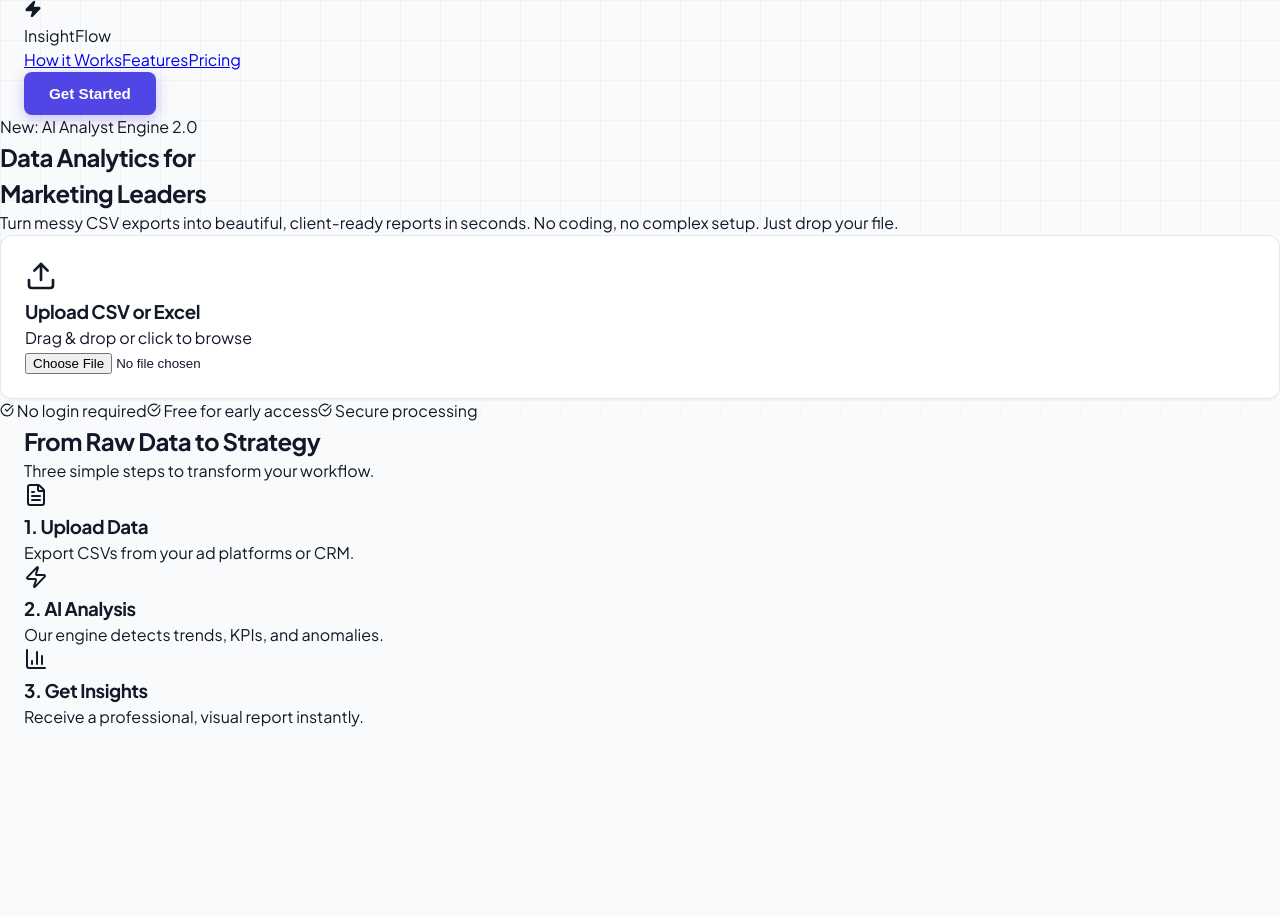
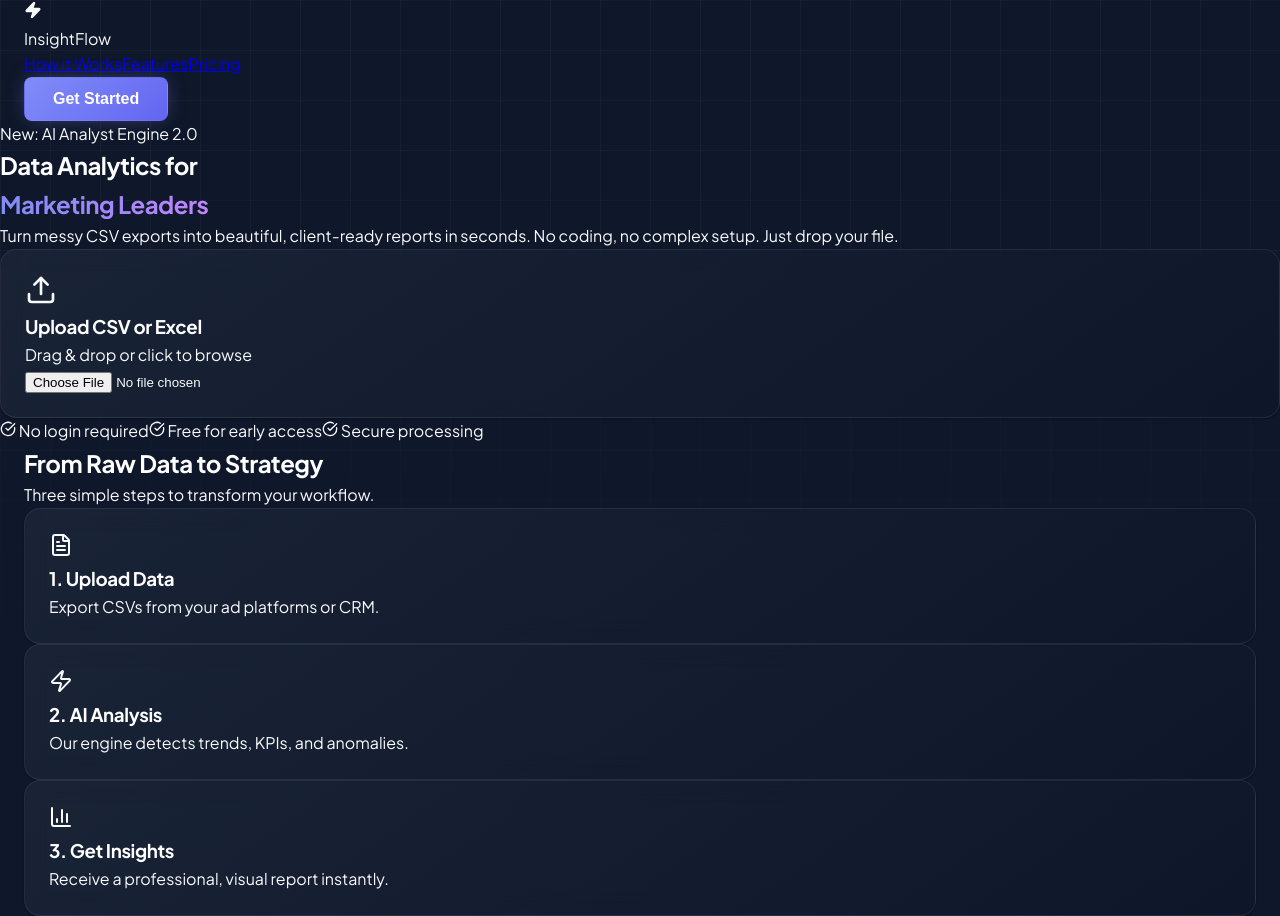
Before and after one commit to parthshinge/automatically-creates-beautiful-insightful-data-visualizations-from-raw-data-, a Next.js app: page / in a window 1280 px wide. Before the commit the page ends 800 px from the top, so only its background shows below. Built offline with nearby package versions, Linux system fonts and the light colour scheme.

Commit message:
UI Redesign: Friendly Dark Theme with Glassmorphism

```diff
--- a/app/globals.css
+++ b/app/globals.css
@@ -1,49 +1,44 @@
 @import url('https://fonts.googleapis.com/css2?family=Plus+Jakarta+Sans:wght@400;500;600;700&display=swap');
 
 :root {
-  /* Usage: Light Theme SaaS Palette */
-  --background: #f9fafb;
-  /* Gray 50 */
-  --surface: #ffffff;
-  --surface-highlight: #f3f4f6;
-  /* Gray 100 */
+  /* Usage: Friendly Dark & Glass Palette */
+  --background: #0f172a;
+  /* Slate 900 - Deep Charcoal */
+  --surface: rgba(30, 41, 59, 0.6);
+  /* Slate 800 with opacity */
+  --surface-highlight: rgba(51, 65, 85, 0.5);
+  /* Slate 700 with opacity */
+  --surface-border: rgba(148, 163, 184, 0.1);
 
-  --foreground: #111827;
-  /* Gray 900 */
-  --text-secondary: #4b5563;
-  /* Gray 600 */
-  --text-tertiary: #9ca3af;
-  /* Gray 400 */
+  --foreground: #f8fafc;
+  /* Slate 50 - Soft White */
+  --text-secondary: #94a3b8;
+  /* Slate 400 - Muted Blue-Gray */
+  --text-tertiary: #64748b;
+  /* Slate 500 */
 
-  --primary: #4f46e5;
-  /* Indigo 600 */
-  --primary-hover: #4338ca;
-  /* Indigo 700 */
-  --primary-light: #e0e7ff;
-  /* Indigo 100 */
+  --primary: #818cf8;
+  /* Indigo 400 */
+  --primary-hover: #6366f1;
+  /* Indigo 500 */
+  --primary-glow: rgba(129, 140, 248, 0.5);
 
-  --border: #e5e7eb;
-  /* Gray 200 */
-  --border-hover: #d1d5db;
-  /* Gray 300 */
+  --success: #34d399;
+  --success-bg: rgba(52, 211, 153, 0.1);
 
-  /* Success/Error */
-  --success: #10b981;
-  --success-bg: #d1fae5;
-  --error: #ef4444;
-  --error-bg: #fee2e2;
+  --border: rgba(255, 255, 255, 0.08);
+  --border-hover: rgba(255, 255, 255, 0.15);
 
-  /* Spacing & Radius */
+  /* Spacing */
   --radius-sm: 8px;
-  --radius-md: 12px;
+  --radius-md: 16px;
   --radius-lg: 24px;
   --container-width: 1280px;
 
   /* Shadows */
-  --shadow-sm: 0 1px 2px 0 rgba(0, 0, 0, 0.05);
-  --shadow-md: 0 4px 6px -1px rgba(0, 0, 0, 0.1), 0 2px 4px -1px rgba(0, 0, 0, 0.06);
-  --shadow-lg: 0 10px 15px -3px rgba(0, 0, 0, 0.1), 0 4px 6px -2px rgba(0, 0, 0, 0.05);
-  --shadow-primary: 0 4px 14px 0 rgba(79, 70, 229, 0.3);
+  --shadow-sm: 0 1px 2px 0 rgba(0, 0, 0, 0.3);
+  --shadow-lg: 0 10px 15px -3px rgba(0, 0, 0, 0.4);
+  --shadow-primary: 0 0 20px -5px var(--primary-glow);
 }
 
 * {
@@ -57,119 +52,135 @@ body {
   color: var(--foreground);
   font-family: 'Plus Jakarta Sans', system-ui, sans-serif;
   -webkit-font-smoothing: antialiased;
-  line-height: 1.5;
+  line-height: 1.6;
 }
 
-/* Typography Utilities */
+/* Typography */
 h1,
 h2,
 h3,
 h4 {
-  letter-spacing: -0.025em;
+  letter-spacing: -0.02em;
   font-weight: 700;
-  color: var(--foreground);
+  color: #fff;
 }
 
-/* Component Classes */
+/* Utilities */
 .container {
   max-width: var(--container-width);
   margin: 0 auto;
   padding: 0 24px;
 }
 
+/* Buttons */
 .btn {
   display: inline-flex;
   align-items: center;
   justify-content: center;
-  padding: 12px 24px;
+  padding: 12px 28px;
   border-radius: var(--radius-sm);
   font-weight: 600;
-  font-size: 0.95rem;
-  transition: all 0.2s ease;
+  font-size: 1rem;
+  transition: all 0.3s cubic-bezier(0.4, 0, 0.2, 1);
   cursor: pointer;
   border: 1px solid transparent;
 }
 
 .btn-primary {
-  background-color: var(--primary);
-  color: white;
+  background: linear-gradient(135deg, var(--primary) 0%, #6366f1 100%);
+  color: #fff;
   box-shadow: var(--shadow-primary);
+  border: 1px solid transparent;
 }
 
 .btn-primary:hover {
-  background-color: var(--primary-hover);
-  transform: translateY(-1px);
-  box-shadow: 0 6px 20px rgba(79, 70, 229, 0.4);
+  transform: translateY(-2px);
+  box-shadow: 0 8px 25px -5px var(--primary-glow);
+  filter: brightness(1.1);
 }
 
 .btn-secondary {
-  background-color: white;
+  background: rgba(255, 255, 255, 0.05);
   color: var(--foreground);
   border: 1px solid var(--border);
-  box-shadow: var(--shadow-sm);
+  backdrop-filter: blur(8px);
 }
 
 .btn-secondary:hover {
+  background: rgba(255, 255, 255, 0.1);
   border-color: var(--border-hover);
-  background-color: var(--surface-highlight);
 }
 
+/* Glass Cards */
 .card {
   background: var(--surface);
+  /* Fallback */
+  background: linear-gradient(145deg, rgba(30, 41, 59, 0.7) 0%, rgba(15, 23, 42, 0.6) 100%);
   border-radius: var(--radius-md);
   border: 1px solid var(--border);
   padding: 24px;
+  backdrop-filter: blur(12px);
+  -webkit-backdrop-filter: blur(12px);
   box-shadow: var(--shadow-sm);
-  transition: box-shadow 0.2s ease, transform 0.2s ease;
+  transition: all 0.3s ease;
 }
 
 .card:hover {
-  box-shadow: var(--shadow-md);
+  border-color: var(--border-hover);
+  box-shadow: var(--shadow-lg);
+  transform: translateY(-2px);
 }
 
+/* Inputs */
 .input-field {
   width: 100%;
   padding: 12px 16px;
   border-radius: var(--radius-sm);
   border: 1px solid var(--border);
-  background: var(--surface);
-  color: var(--foreground);
-  transition: border-color 0.2s;
+  background: rgba(0, 0, 0, 0.2);
+  color: #fff;
+  transition: all 0.2s;
   outline: none;
 }
 
 .input-field:focus {
   border-color: var(--primary);
-  box-shadow: 0 0 0 3px var(--primary-light);
+  background: rgba(0, 0, 0, 0.3);
+  box-shadow: 0 0 0 1px var(--primary);
 }
 
-/* Animations */
-.fade-in-up {
-  animation: fadeInUp 0.6s cubic-bezier(0.16, 1, 0.3, 1) forwards;
-  opacity: 0;
-  transform: translateY(20px);
+/* Text Gradients */
+.text-gradient {
+  background: linear-gradient(to right, #818cf8, #c084fc);
+  -webkit-background-clip: text;
+  background-clip: text;
+  -webkit-text-fill-color: transparent;
 }
 
-@keyframes fadeInUp {
-  to {
-    opacity: 1;
-    transform: translateY(0);
-  }
+/* Background Effects */
+.bg-glow {
+  position: absolute;
+  width: 600px;
+  height: 600px;
+  background: radial-gradient(circle, rgba(99, 102, 241, 0.15) 0%, transparent 70%);
+  border-radius: 50%;
+  pointer-events: none;
+  z-index: -1;
+  top: -200px;
+  left: 50%;
+  transform: translateX(-50%);
+  filter: blur(60px);
 }
 
-/* Utility Backgrounds */
 .bg-grid {
-  background-size: 40px 40px;
-  background-image: linear-gradient(to right, #e5e7eb 1px, transparent 1px),
-    linear-gradient(to bottom, #e5e7eb 1px, transparent 1px);
-  mask-image: linear-gradient(to bottom, black 40%, transparent 100%);
-  -webkit-mask-image: linear-gradient(to bottom, black 40%, transparent 100%);
-  opacity: 0.4;
-  position: absolute;
-  top: 0;
-  left: 0;
-  width: 100%;
-  height: 600px;
-  z-index: -1;
+  background-size: 50px 50px;
+  background-image:
+    linear-gradient(to right, rgba(255, 255, 255, 0.03) 1px, transparent 1px),
+    linear-gradient(to bottom, rgba(255, 255, 255, 0.03) 1px, transparent 1px);
+  mask-image: linear-gradient(to bottom, black 20%, transparent 90%);
+  -webkit-mask-image: linear-gradient(to bottom, black 20%, transparent 90%);
+  position: fixed;
+  inset: 0;
+  z-index: -2;
   pointer-events: none;
 }
--- a/app/page.tsx
+++ b/app/page.tsx
@@ -94,24 +94,24 @@ export default function Home() {
               New: AI Analyst Engine 2.0
             </div>
 
-            <h1 className="text-5xl md:text-6xl font-extrabold tracking-tight mb-6 text-[var(--foreground)]">
+            <h1 className="text-5xl md:text-7xl font-extrabold tracking-tight mb-8 text-white leading-tight">
               Data Analytics for <br />
-              <span className="text-transparent bg-clip-text bg-gradient-to-r from-indigo-600 to-violet-600">Marketing Leaders</span>
+              <span className="text-gradient">Marketing Leaders</span>
             </h1>
 
-            <p className="text-xl text-[var(--text-secondary)] mb-10 max-w-2xl mx-auto leading-relaxed">
+            <p className="text-xl text-[var(--text-secondary)] mb-12 max-w-2xl mx-auto leading-relaxed">
               Turn messy CSV exports into beautiful, client-ready reports in seconds. No coding, no complex setup. Just drop your file.
             </p>
 
             {/* Upload Card */}
-            <div className="card max-w-xl mx-auto mb-8 hover:border-indigo-300 transition-colors cursor-pointer group" onClick={triggerUpload}>
-              <div className="border-2 border-dashed border-[var(--border)] rounded-xl p-8 bg-[var(--surface-highlight)] group-hover:bg-indigo-50/50 group-hover:border-indigo-300 transition-all flex flex-col items-center justify-center gap-4">
-                <div className="w-16 h-16 rounded-full bg-white shadow-sm flex items-center justify-center text-indigo-600 mb-2">
+            <div className="card max-w-xl mx-auto mb-10 group cursor-pointer border-dashed border-2 border-[var(--border)] hover:border-indigo-500/50 bg-[var(--surface-highlight)]" onClick={triggerUpload}>
+              <div className="p-8 flex flex-col items-center justify-center gap-4">
+                <div className="w-16 h-16 rounded-full bg-indigo-500/10 flex items-center justify-center text-indigo-400 mb-2 group-hover:scale-110 transition-transform">
                   <Upload size={32} />
                 </div>
                 <div>
-                  <h3 className="text-lg font-semibold text-[var(--foreground)]">Upload CSV or Excel</h3>
-                  <p className="text-[var(--text-secondary)] text-sm mt-1">Drag & drop or click to browse</p>
+                  <h3 className="text-lg font-semibold text-white">Upload CSV or Excel</h3>
+                  <p className="text-[var(--text-tertiary)] text-sm mt-1">Drag & drop or click to browse</p>
                 </div>
                 <input
                   type="file"
@@ -123,17 +123,17 @@ export default function Home() {
               </div>
             </div>
 
-            <div className="flex items-center justify-center gap-6 text-sm text-[var(--text-tertiary)]">
-              <span className="flex items-center gap-1"><CheckCircle size={14} /> No login required</span>
-              <span className="flex items-center gap-1"><CheckCircle size={14} /> Free for early access</span>
-              <span className="flex items-center gap-1"><CheckCircle size={14} /> Secure processing</span>
+            <div className="flex flex-wrap items-center justify-center gap-x-8 gap-y-4 text-sm text-[var(--text-tertiary)]">
+              <span className="flex items-center gap-2"><CheckCircle size={16} className="text-emerald-400" /> No login required</span>
+              <span className="flex items-center gap-2"><CheckCircle size={16} className="text-emerald-400" /> Free for early access</span>
+              <span className="flex items-center gap-2"><CheckCircle size={16} className="text-emerald-400" /> Secure processing</span>
             </div>
 
           </motion.div>
         </section>
 
         {/* How It Works */}
-        <section className="py-20 bg-white border-t border-[var(--border)]">
+        <section className="py-24 border-t border-[var(--border)] relative bg-[var(--background)]">
           <div className="container">
             <div className="text-center mb-16">
               <h2 className="text-3xl font-bold mb-4">From Raw Data to Strategy</h2>
@@ -146,11 +146,11 @@ export default function Home() {
                 { icon: <Zap size={24} />, title: "2. AI Analysis", desc: "Our engine detects trends, KPIs, and anomalies." },
                 { icon: <BarChart3 size={24} />, title: "3. Get Insights", desc: "Receive a professional, visual report instantly." }
               ].map((step, i) => (
-                <div key={i} className="flex flex-col items-center text-center">
-                  <div className="w-12 h-12 rounded-xl bg-indigo-50 text-indigo-600 flex items-center justify-center mb-4">
+                <div key={i} className="card flex flex-col items-center text-center p-8 bg-[var(--surface)]">
+                  <div className="w-12 h-12 rounded-xl bg-indigo-500/10 text-indigo-400 flex items-center justify-center mb-6 border border-indigo-500/20">
                     {step.icon}
                   </div>
-                  <h3 className="text-lg font-semibold mb-2">{step.title}</h3>
+                  <h3 className="text-lg font-semibold mb-3 text-white">{step.title}</h3>
                   <p className="text-[var(--text-secondary)] leading-relaxed">{step.desc}</p>
                 </div>
               ))}
@@ -165,11 +165,15 @@ export default function Home() {
               initial={{ opacity: 0 }}
               animate={{ opacity: 1 }}
               exit={{ opacity: 0 }}
-              className="fixed inset-0 bg-white/90 backdrop-blur-sm z-50 flex items-center justify-center"
+              className="fixed inset-0 bg-[#0f172a]/90 backdrop-blur-md z-50 flex items-center justify-center"
             >
               <div className="text-center">
-                <div className="w-16 h-16 border-4 border-indigo-100 border-t-indigo-600 rounded-full animate-spin mx-auto mb-6"></div>
-                <h3 className="text-2xl font-bold text-[var(--foreground)] mb-2">Analyzing Data</h3>
+                <div className="relative w-20 h-20 mx-auto mb-8">
+                  <div className="absolute inset-0 border-4 border-indigo-500/30 rounded-full"></div>
+                  <div className="absolute inset-0 border-4 border-indigo-500 border-t-transparent rounded-full animate-spin"></div>
+                  <Zap className="absolute inset-0 m-auto text-indigo-400 animate-pulse" size={24} />
+                </div>
+                <h3 className="text-2xl font-bold text-white mb-2">Analyzing Data</h3>
                 <p className="text-[var(--text-secondary)] animate-pulse">{loadingStep}</p>
               </div>
             </motion.div>
@@ -184,14 +188,16 @@ export default function Home() {
   // --------------------------------------------------------------------------
   return (
     <div className="min-h-screen w-full bg-[var(--background)] pb-20">
-      <nav className="bg-white border-b border-[var(--border)] sticky top-0 z-40">
+      <div className="bg-grid" />
+
+      <nav className="border-b border-[var(--border)] bg-[var(--background)]/80 backdrop-blur-xl sticky top-0 z-40">
         <div className="container h-16 flex justify-between items-center">
           <div className="flex items-center gap-3">
-            <div className="w-8 h-8 bg-indigo-600 rounded-lg flex items-center justify-center text-white">
+            <div className="w-8 h-8 bg-indigo-500/20 border border-indigo-500/30 rounded-lg flex items-center justify-center text-indigo-400">
               <TrendingUp size={18} />
             </div>
             <div>
-              <h1 className="font-bold text-lg leading-tight">InsightFlow Report</h1>
+              <h1 className="font-bold text-lg leading-tight text-white">InsightFlow Report</h1>
               <p className="text-xs text-[var(--text-secondary)]">Generated {new Date().toLocaleDateString()}</p>
             </div>
           </div>
@@ -233,15 +239,15 @@ export default function Home() {
             >
               <div className="flex justify-between items-start mb-6">
                 <div>
-                  <h3 className="text-lg font-bold text-[var(--foreground)] mb-1">
+                  <h3 className="text-lg font-bold text-white mb-1">
                     {chart.title}
                   </h3>
                   <p className="text-sm text-[var(--text-secondary)]">{chart.description}</p>
                 </div>
-                <div className="p-2 rounded-lg bg-gray-50 border border-gray-100">
-                  {chart.type === 'area' ? <Activity size={18} className="text-indigo-500" /> :
-                    chart.type === 'pie' ? <PieIcon size={18} className="text-pink-500" /> :
-                      <BarChart3 size={18} className="text-violet-500" />}
+                <div className="p-2 rounded-lg bg-white/5 border border-white/10 text-gray-300">
+                  {chart.type === 'area' ? <Activity size={18} /> :
+                    chart.type === 'pie' ? <PieIcon size={18} /> :
+                      <BarChart3 size={18} />}
                 </div>
               </div>
 
@@ -257,28 +263,27 @@ export default function Home() {
           initial={{ opacity: 0, y: 20 }}
           animate={{ opacity: 1, y: 0 }}
           transition={{ delay: 0.3 }}
-          className="card border-l-4 border-l-indigo-500 bg-white"
+          className="card border-l-4 border-l-indigo-500"
         >
           <div className="flex items-center gap-3 mb-6 border-b border-[var(--border)] pb-4">
-            <div className="p-2 bg-indigo-50 rounded-lg text-indigo-600">
+            <div className="p-2 bg-indigo-500/20 rounded-lg text-indigo-400">
               <Zap size={20} />
             </div>
             <div>
-              <h2 className="text-lg font-bold">Strategic Insights</h2>
+              <h2 className="text-lg font-bold text-white">Strategic Insights</h2>
               <p className="text-sm text-[var(--text-secondary)]">AI-generated observations based on your data patterns.</p>
             </div>
           </div>
 
           <div className="grid md:grid-cols-2 gap-6">
             {result.insights.map((insight, i) => (
-              <div key={i} className="flex gap-4 items-start p-4 rounded-xl hover:bg-[var(--surface-highlight)] transition-colors">
-                <div className="flex-shrink-0 w-8 h-8 rounded-full bg-indigo-100 text-indigo-600 flex items-center justify-center text-sm font-bold shadow-sm">
+              <div key={i} className="flex gap-4 items-start p-4 rounded-xl bg-white/5 hover:bg-white/10 transition-colors border border-white/5">
+                <div className="flex-shrink-0 w-8 h-8 rounded-full bg-indigo-500/20 text-indigo-400 flex items-center justify-center text-sm font-bold shadow-sm">
                   {i + 1}
                 </div>
                 <p className="text-[var(--text-secondary)] text-sm leading-relaxed pt-1">
-                  {/* Render HTML for bolding logic from AI */}
                   <span dangerouslySetInnerHTML={{
-                    __html: insight.replace(/\*\*(.*?)\*\*/g, '<strong class="text-gray-900 font-semibold">$1</strong>')
+                    __html: insight.replace(/\*\*(.*?)\*\*/g, '<strong class="text-white font-semibold">$1</strong>')
                   }} />
                 </p>
               </div>
@@ -295,9 +300,9 @@ export default function Home() {
 
 function SummaryCard({ label, value, active = false }: { label: string, value: string | number, active?: boolean }) {
   return (
-    <div className={`card p-5 border ${active ? 'border-green-200 bg-green-50/50' : ''}`}>
+    <div className={`card p-5 border ${active ? 'border-emerald-500/30 bg-emerald-500/10' : ''}`}>
       <p className="text-[var(--text-tertiary)] text-xs uppercase font-bold tracking-wider mb-2">{label}</p>
-      <p className={`text-2xl font-bold ${active ? 'text-green-600' : 'text-[var(--foreground)]'}`}>
+      <p className={`text-2xl font-bold ${active ? 'text-emerald-400' : 'text-white'}`}>
         {value}
       </p>
     </div>
@@ -305,17 +310,17 @@ function SummaryCard({ label, value, active = false }: { label: string, value: s
 }
 
 function DynamicChart({ chart }: { chart: ChartRecommendation }) {
-  // Custom Tooltip for Recharts
+  // Custom Tooltip for Recharts - Dark Mode
   const CustomTooltip = ({ active, payload, label }: any) => {
     if (active && payload && payload.length) {
       return (
-        <div className="bg-white border border-gray-200 shadow-xl rounded-lg p-3 text-sm">
-          <p className="font-semibold text-gray-900 mb-1">{label}</p>
+        <div className="bg-[#1e293b] border border-[#334155] shadow-xl rounded-lg p-3 text-sm">
+          <p className="font-semibold text-white mb-1">{label}</p>
           {payload.map((entry: any, index: number) => (
-            <div key={index} className="flex items-center gap-2 text-gray-600">
+            <div key={index} className="flex items-center gap-2 text-gray-300">
               <div className="w-2 h-2 rounded-full" style={{ background: entry.color || entry.fill }}></div>
               <span>{entry.name}:</span>
-              <span className="font-medium text-gray-900">
+              <span className="font-medium text-white">
                 {typeof entry.value === 'number' && entry.value > 1000
                   ? entry.value.toLocaleString()
                   : entry.value}
@@ -330,10 +335,10 @@ function DynamicChart({ chart }: { chart: ChartRecommendation }) {
 
   const CommonAxis = () => (
     <>
-      <CartesianGrid strokeDasharray="3 3" stroke="#e5e7eb" vertical={false} />
+      <CartesianGrid strokeDasharray="3 3" stroke="#334155" vertical={false} opacity={0.5} />
       <XAxis
         dataKey={chart.dataKeyX}
-        stroke="#9ca3af"
+        stroke="#94a3b8"
         fontSize={12}
         tickLine={false}
         axisLine={false}
@@ -341,14 +346,14 @@ function DynamicChart({ chart }: { chart: ChartRecommendation }) {
         dy={10}
       />
       <YAxis
-        stroke="#9ca3af"
+        stroke="#94a3b8"
         fontSize={12}
         tickLine={false}
         axisLine={false}
         tickFormatter={(value) => value >= 1000 ? `${(value / 1000).toFixed(0)}k` : value}
         dx={-10}
       />
-      <Tooltip content={<CustomTooltip />} />
+      <Tooltip content={<CustomTooltip />} cursor={{ fill: 'rgba(255,255,255,0.05)' }} />
     </>
   );
 
@@ -358,18 +363,18 @@ function DynamicChart({ chart }: { chart: ChartRecommendation }) {
         <AreaChart data={chart.data} margin={{ top: 10, right: 10, left: -20, bottom: 0 }}>
           <defs>
             <linearGradient id={`grad-${chart.id}`} x1="0" y1="0" x2="0" y2="1">
-              <stop offset="5%" stopColor="#4f46e5" stopOpacity={0.2} />
-              <stop offset="95%" stopColor="#4f46e5" stopOpacity={0} />
+              <stop offset="5%" stopColor="#818cf8" stopOpacity={0.3} />
+              <stop offset="95%" stopColor="#818cf8" stopOpacity={0} />
             </linearGradient>
           </defs>
           <CommonAxis />
           <Area
             type="monotone"
             dataKey={chart.dataKeyY}
-            stroke="#4f46e5"
+            stroke="#818cf8"
             strokeWidth={2}
             fill={`url(#grad-${chart.id})`}
-            activeDot={{ r: 6, strokeWidth: 0 }}
+            activeDot={{ r: 6, strokeWidth: 0, fill: '#fff' }}
           />
         </AreaChart>
       </ResponsiveContainer>
@@ -383,7 +388,7 @@ function DynamicChart({ chart }: { chart: ChartRecommendation }) {
           <CommonAxis />
           <Bar
             dataKey={chart.dataKeyY}
-            fill="#8b5cf6"
+            fill="#a78bfa"
             radius={[4, 4, 0, 0]}
             animationDuration={1500}
           />
@@ -405,6 +410,7 @@ function DynamicChart({ chart }: { chart: ChartRecommendation }) {
             paddingAngle={5}
             dataKey={chart.dataKeyY}
             nameKey={chart.dataKeyX}
+            stroke="none"
           >
             {chart.data.map((entry, index) => (
               <Cell key={`cell-${index}`} fill={COLORS[index % COLORS.length]} />
```
